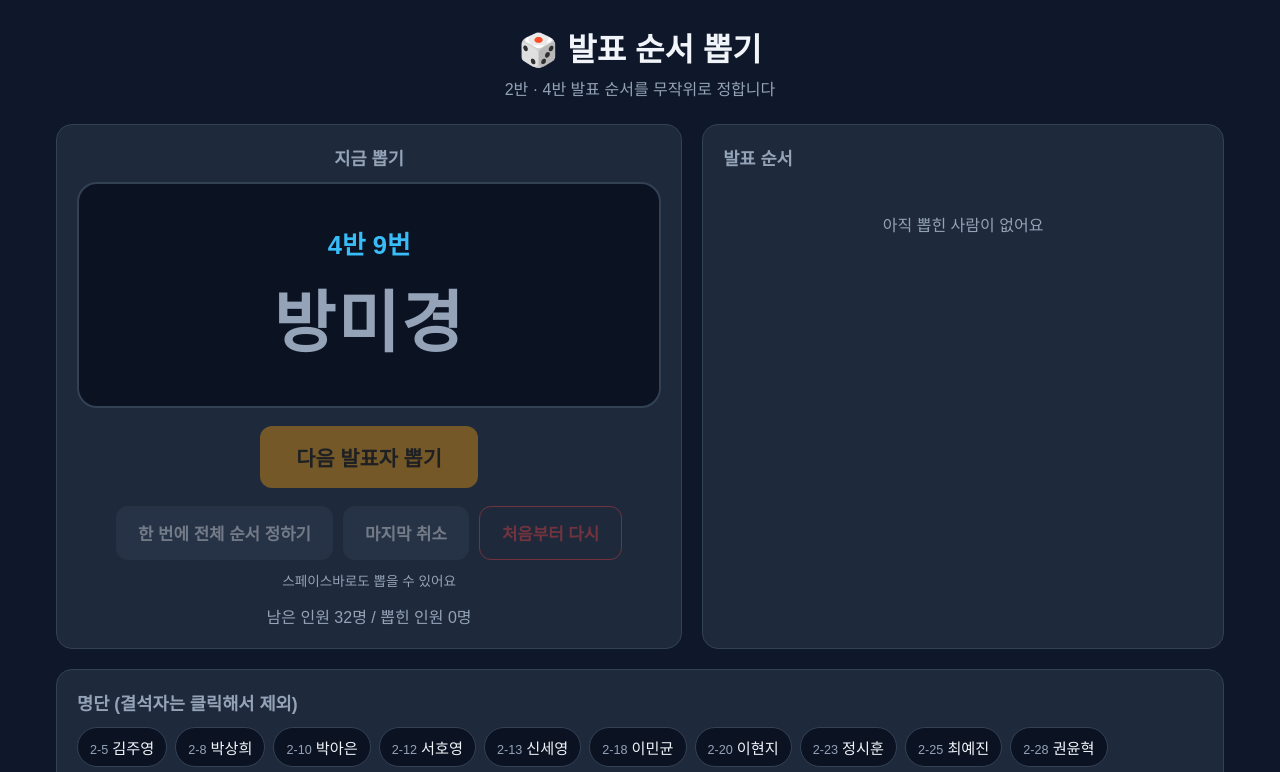
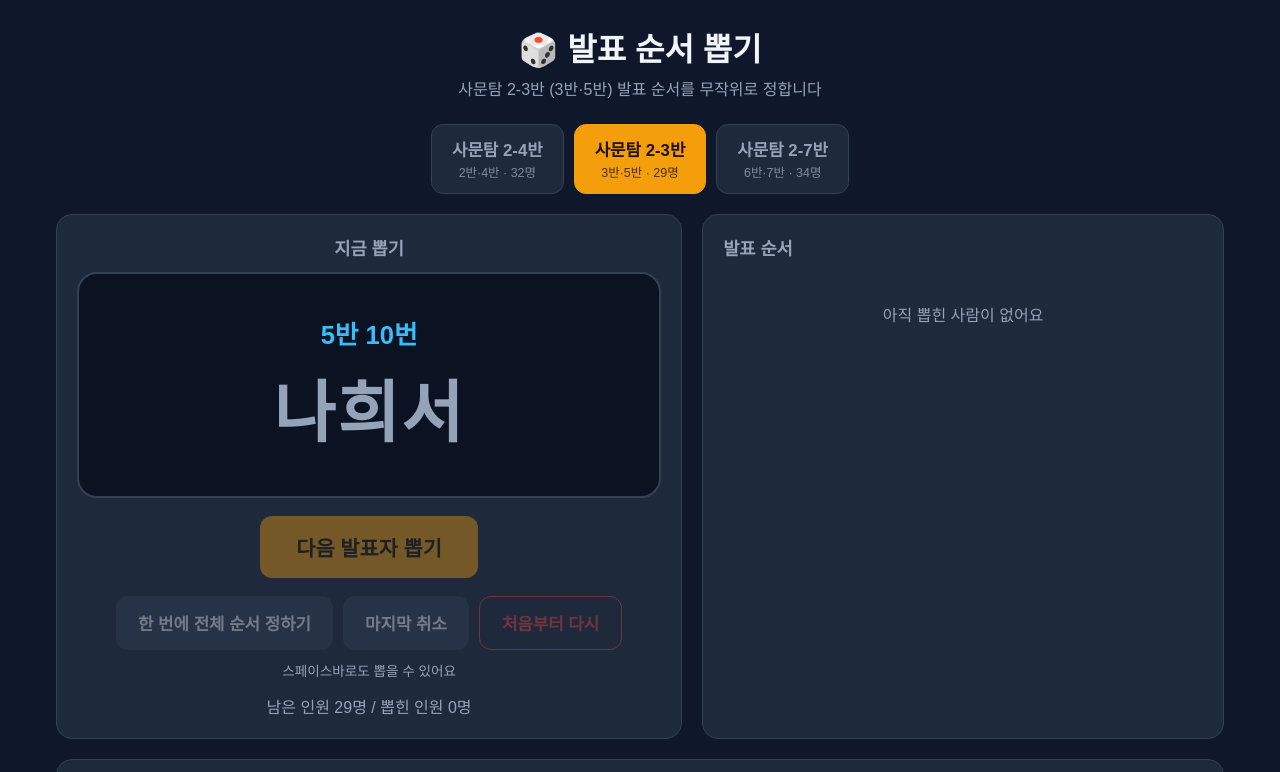
Before and after one commit to shinhs2549-dev/presentation-order, a plain HTML site: page index.html in a window 1280 px wide. Both pictures are taken after a click on the button "다음 발표자 뽑기". Shown: the top 772 px of the page. Drawn offline with Linux system fonts and the light colour scheme.

Commit message:
Add files via upload

```diff
--- a/index.html
+++ b/index.html
@@ -51,6 +51,10 @@
   .empty{color:var(--sub);text-align:center;padding:30px 0}
   @keyframes pop{0%{transform:scale(.9);opacity:0}100%{transform:scale(1);opacity:1}}
 
+  .tabs{grid-column:1/-1;display:flex;gap:10px;flex-wrap:wrap;justify-content:center}
+  .tab{background:var(--card);border:1px solid var(--line);color:var(--sub);padding:12px 20px;border-radius:12px;font-size:1.05rem}
+  .tab.active{background:var(--accent);border-color:var(--accent);color:#1f1300}
+  .tab small{display:block;font-weight:500;font-size:.78rem;opacity:.8;margin-top:2px}
   .full{grid-column:1/-1}
   .chips{display:flex;flex-wrap:wrap;gap:8px}
   .chip{
@@ -65,10 +69,11 @@
 <body>
 <header>
   <h1>🎲 발표 순서 뽑기</h1>
-  <p>2반 · 4반 발표 순서를 무작위로 정합니다</p>
+  <p id="subtitle"></p>
 </header>
 
 <main>
+  <nav class="tabs" id="tabs"></nav>
   <section class="panel stage">
     <h2>지금 뽑기</h2>
     <div class="display" id="display">
@@ -99,7 +104,8 @@
 </main>
 
 <script>
-const RAW = [
+const GROUPS = [
+  { id:"g24", name:"사문탐 2-4반", note:"2반·4반", raw:[
     [2,5,"김주영"],[2,8,"박상희"],[2,10,"박아은"],[2,12,"서호영"],[2,13,"신세영"],
     [2,18,"이민균"],[2,20,"이현지"],[2,23,"정시훈"],[2,25,"최예진"],[2,28,"권윤혁"],
     [4,1,"김민진"],[4,2,"김승규"],[4,3,"김연아"],[4,4,"김우주"],[4,5,"노예찬"],
@@ -107,14 +113,59 @@ const RAW = [
     [4,11,"서다영"],[4,12,"신정원"],[4,13,"유강석"],[4,14,"윤형준"],[4,15,"이광제"],
     [4,19,"이수아"],[4,20,"이안"],[4,21,"이은율"],[4,23,"이준서"],[4,24,"정재성"],
     [4,25,"정지율"],[4,26,"허유진(공동)"]
+  ]},
+  { id:"g23", name:"사문탐 2-3반", note:"3반·5반", raw:[
+    [3,1,"간서연"],[3,2,"강민채"],[3,3,"권태연"],[3,4,"김도희"],[3,5,"김시우"],
+    [3,6,"김시원"],[3,7,"김유찬"],[3,8,"김은서"],[3,9,"김혜민"],[3,10,"노은율"],
+    [3,11,"박수진"],[3,12,"서원태"],[3,14,"송준희"],[3,15,"송현빈"],[3,17,"오나윤"],
+    [3,18,"유하람"],[3,19,"이세형"],[3,20,"이승현"],[3,21,"이시연"],[3,22,"이시현"],
+    [3,23,"이태위"],[3,24,"장서진"],[3,25,"장유성"],[3,26,"조인서"],[3,27,"주현서"],
+    [5,1,"강백호"],[5,8,"김은우"],[5,10,"나희서"],[5,14,"선우석"]
+  ]},
+  { id:"g27", name:"사문탐 2-7반", note:"6반·7반", raw:[
+    [6,1,"김민결"],[6,2,"김아윤"],[6,4,"류지윤"],[6,5,"문무현"],[6,6,"박민아"],
+    [6,7,"박민효"],[6,10,"서보경"],[6,13,"신서희"],[6,14,"심지연"],[6,16,"원예서"],
+    [6,18,"이영근"],[6,21,"이지윤"],[6,22,"이지후"],[6,23,"정범식"],[6,24,"최현아"],
+    [6,25,"허민해"],
+    [7,1,"김건훈"],[7,2,"김단우(공동)"],[7,4,"김민지"],[7,5,"김서현"],[7,6,"김소율"],
+    [7,9,"김은우"],[7,10,"김혜린"],[7,13,"손민경"],[7,14,"손현우"],[7,15,"신륜"],
+    [7,17,"이나경"],[7,18,"이산"],[7,19,"이윤호"],[7,20,"이재원"],[7,22,"임세준"],
+    [7,23,"전서윤"],[7,24,"정서은"],[7,27,"최예진"]
+  ]}
 ];
-const STUDENTS = RAW.map(([c,n,name]) => ({id:`${c}-${n}`, cls:c, num:n, name}));
-const byId = Object.fromEntries(STUDENTS.map(s => [s.id, s]));
-const KEY = "presentation_order_v1";
+GROUPS.forEach(g => {
+  g.students = g.raw.map(([c,n,name]) => ({id:`${c}-${n}`, cls:c, num:n, name}));
+  g.byId = Object.fromEntries(g.students.map(s => [s.id, s]));
+});
+const KEY = "presentation_order_v2";
 
-let state = { order: [], absent: [] };
-try { const s = JSON.parse(localStorage.getItem(KEY)); if (s && s.order && s.absent) state = s; } catch(e){}
-const save = () => { try { localStorage.setItem(KEY, JSON.stringify(state)); } catch(e){} };
+let store = { current:"g23", groups:{} };
+try { const s = JSON.parse(localStorage.getItem(KEY)); if (s && s.groups) store = s; } catch(e){}
+// 이전 버전(2-4반 한 개짜리) 진행 상황 이어받기
+if (!store.groups.g24) {
+  try {
+    const old = JSON.parse(localStorage.getItem("presentation_order_v1"));
+    if (old && old.order && old.absent) store.groups.g24 = old;
+  } catch(e){}
+}
+GROUPS.forEach(g => { if (!store.groups[g.id]) store.groups[g.id] = {order:[], absent:[]}; });
+if (!GROUPS.some(g => g.id === store.current)) store.current = GROUPS[0].id;
+
+let group = GROUPS.find(g => g.id === store.current);
+let state = store.groups[group.id];
+let STUDENTS = group.students, byId = group.byId;
+const save = () => { try { localStorage.setItem(KEY, JSON.stringify(store)); } catch(e){} };
+
+function switchGroup(id){
+  if (spinning) return;
+  store.current = id; save();
+  group = GROUPS.find(g => g.id === id);
+  state = store.groups[id];
+  STUDENTS = group.students; byId = group.byId;
+  display.className = "display";
+  display.innerHTML = '<div class="placeholder">버튼을 눌러 다음 발표자를 뽑으세요</div>';
+  render();
+}
 
 let spinning = false;
 
@@ -133,6 +184,8 @@ function remaining(){
 function label(s){ return `${s.cls}반 ${s.num}번`; }
 
 function render(newId){
+  $("tabs").innerHTML = GROUPS.map(g => `<button class="tab ${g.id===group.id?'active':''}" data-g="${g.id}">${g.name}<small>${g.note} · ${g.students.length}명</small></button>`).join("");
+  $("subtitle").textContent = `${group.name} (${group.note}) 발표 순서를 무작위로 정합니다`;
   // order list
   const ol = $("order");
   if (!state.order.length) {
@@ -212,7 +265,7 @@ function undo(){
 
 function reset(){
   if (spinning) return;
-  if (!confirm("뽑은 순서를 모두 지우고 처음부터 다시 할까요? (결석 표시는 유지됩니다)")) return;
+  if (!confirm("뽑은 순서를 모두 지우고 처음부터 다시 할까요? (결석 표시는 유지됩니다. 현재 탭의 반만 초기화)")) return;
   state.order = []; save();
   display.className = "display";
   display.innerHTML = '<div class="placeholder">버튼을 눌러 다음 발표자를 뽑으세요</div>';
@@ -228,6 +281,9 @@ $("chips").addEventListener("click", e => {
   if (i >= 0) state.absent.splice(i,1); else state.absent.push(id);
   save(); render();
 });
+$("tabs").addEventListener("click", e => {
+  const b = e.target.closest(".tab"); if (b) switchGroup(b.dataset.g);
+});
 $("drawBtn").onclick = draw;
 $("allBtn").onclick = drawAll;
 $("undoBtn").onclick = undo;
```
Lines whose indentation alone changed are shown as unchanged.
